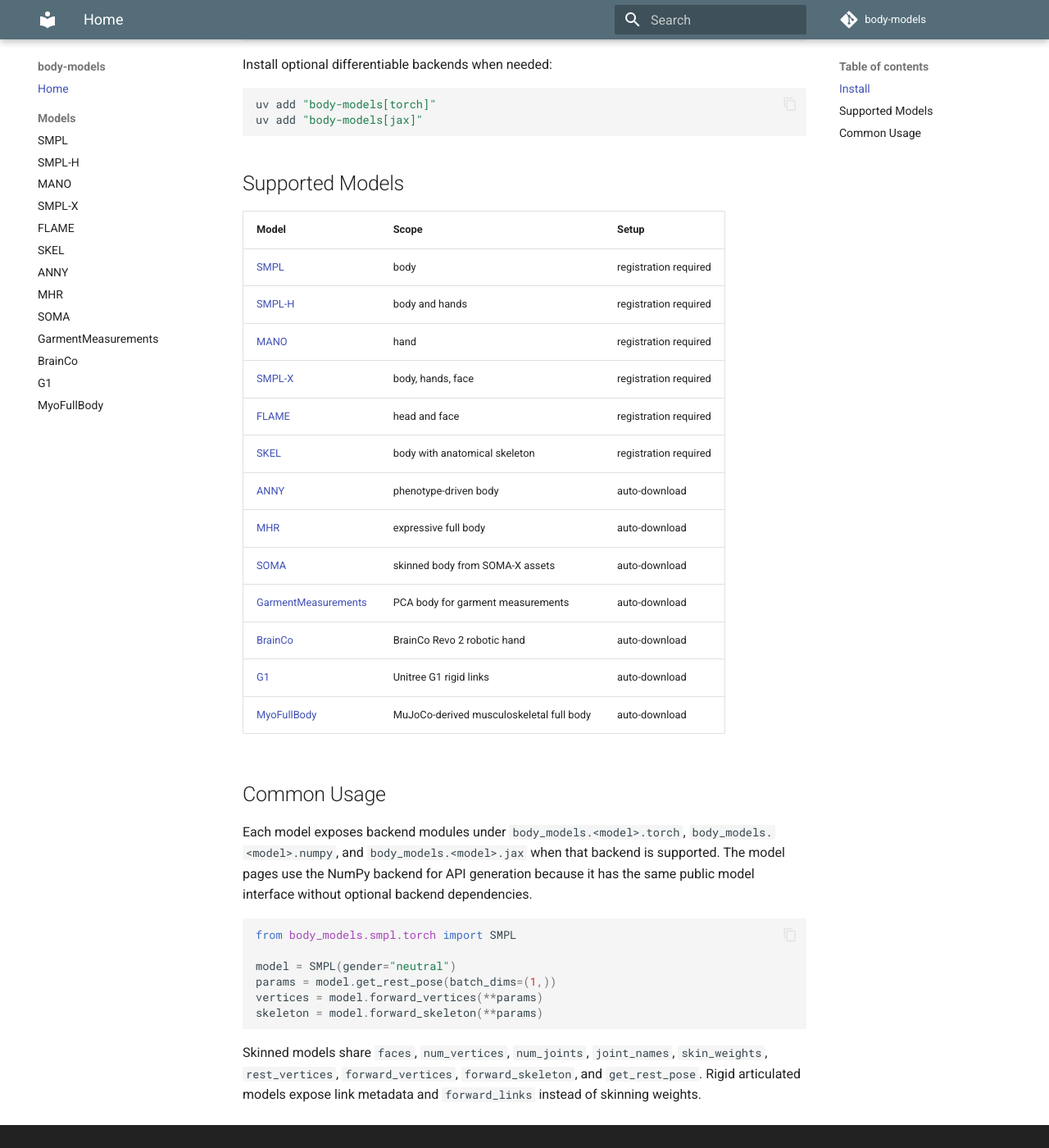
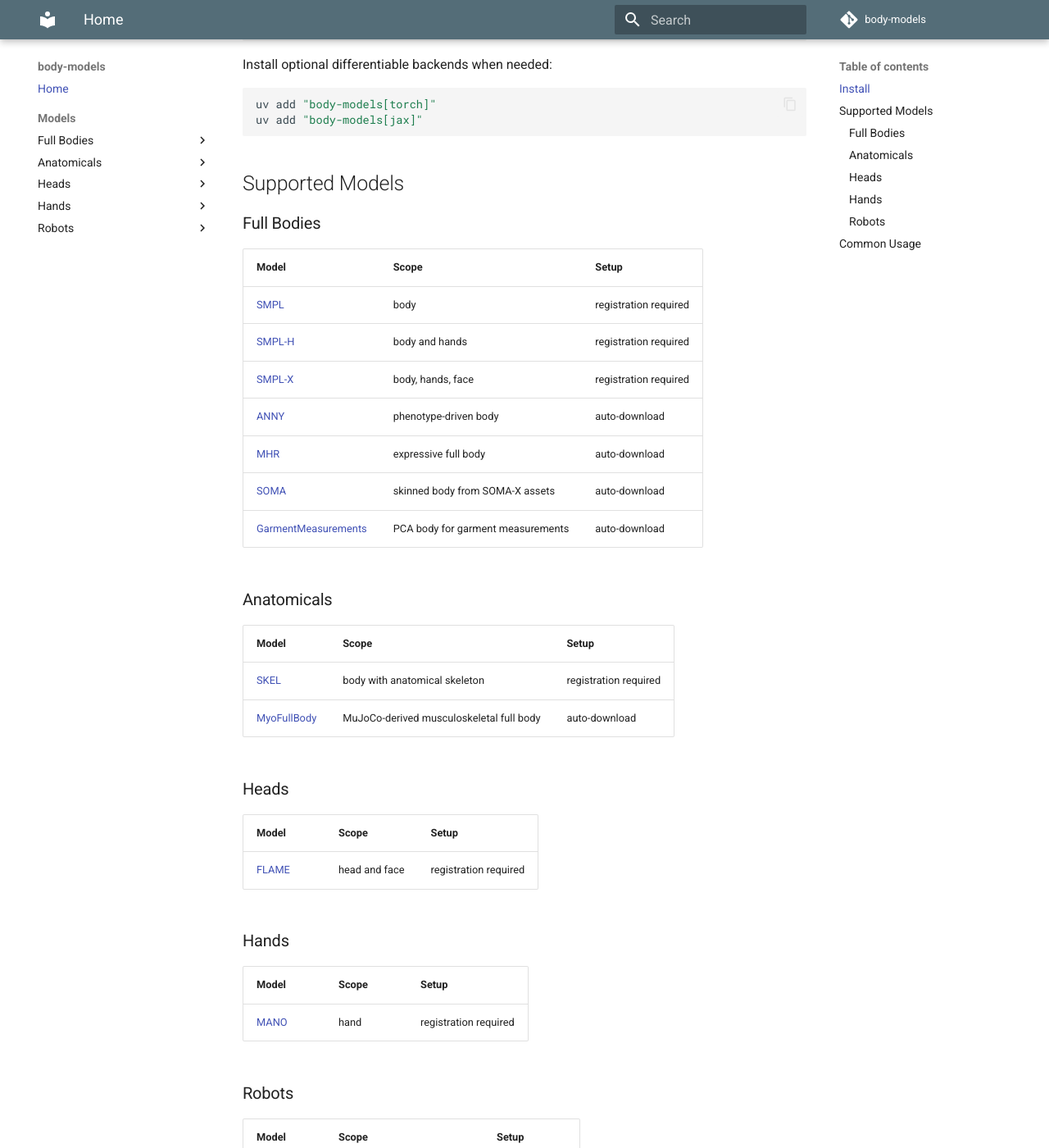
Before and after one commit to abcamiletto/body-models, an MkDocs documentation site: the page built from docs/index.md, in a window 1280 px wide and 1400 px high, scrolled down 312 px. Shown: the whole window at 82% size. Built offline with MkDocs 1.6.1 and Material for MkDocs 9.7.7, drawn with Linux system fonts in a browser that asks for light colours; comment, search, counter and statistics services are not loaded.

Commit message:
Group model docs by category

```diff
--- a/docs/index.md
+++ b/docs/index.md
@@ -17,21 +17,43 @@ uv add "body-models[jax]"
 
 ## Supported Models
 
+### Full Bodies
+
 | Model | Scope | Setup |
 | --- | --- | --- |
 | [SMPL](models/smpl.md) | body | registration required |
 | [SMPL-H](models/smplh.md) | body and hands | registration required |
-| [MANO](models/mano.md) | hand | registration required |
 | [SMPL-X](models/smplx.md) | body, hands, face | registration required |
-| [FLAME](models/flame.md) | head and face | registration required |
-| [SKEL](models/skel.md) | body with anatomical skeleton | registration required |
 | [ANNY](models/anny.md) | phenotype-driven body | auto-download |
 | [MHR](models/mhr.md) | expressive full body | auto-download |
 | [SOMA](models/soma.md) | skinned body from SOMA-X assets | auto-download |
 | [GarmentMeasurements](models/garment-measurements.md) | PCA body for garment measurements | auto-download |
+
+### Anatomicals
+
+| Model | Scope | Setup |
+| --- | --- | --- |
+| [SKEL](models/skel.md) | body with anatomical skeleton | registration required |
+| [MyoFullBody](models/myofullbody.md) | MuJoCo-derived musculoskeletal full body | auto-download |
+
+### Heads
+
+| Model | Scope | Setup |
+| --- | --- | --- |
+| [FLAME](models/flame.md) | head and face | registration required |
+
+### Hands
+
+| Model | Scope | Setup |
+| --- | --- | --- |
+| [MANO](models/mano.md) | hand | registration required |
+
+### Robots
+
+| Model | Scope | Setup |
+| --- | --- | --- |
 | [BrainCo](models/brainco.md) | BrainCo Revo 2 robotic hand | auto-download |
 | [G1](models/g1.md) | Unitree G1 rigid links | auto-download |
-| [MyoFullBody](models/myofullbody.md) | MuJoCo-derived musculoskeletal full body | auto-download |
 
 ## Common Usage
 
--- a/mkdocs.yml
+++ b/mkdocs.yml
@@ -55,18 +55,23 @@ markdown_extensions:
 nav:
   - Home: index.md
   - Models:
-      - SMPL: models/smpl.md
-      - SMPL-H: models/smplh.md
-      - MANO: models/mano.md
-      - SMPL-X: models/smplx.md
-      - FLAME: models/flame.md
-      - SKEL: models/skel.md
-      - ANNY: models/anny.md
-      - MHR: models/mhr.md
-      - SOMA: models/soma.md
-      - GarmentMeasurements: models/garment-measurements.md
-      - BrainCo: models/brainco.md
-      - G1: models/g1.md
-      - MyoFullBody: models/myofullbody.md
+      - Full Bodies:
+          - SMPL: models/smpl.md
+          - SMPL-H: models/smplh.md
+          - SMPL-X: models/smplx.md
+          - ANNY: models/anny.md
+          - MHR: models/mhr.md
+          - SOMA: models/soma.md
+          - GarmentMeasurements: models/garment-measurements.md
+      - Anatomicals:
+          - SKEL: models/skel.md
+          - MyoFullBody: models/myofullbody.md
+      - Heads:
+          - FLAME: models/flame.md
+      - Hands:
+          - MANO: models/mano.md
+      - Robots:
+          - BrainCo: models/brainco.md
+          - G1: models/g1.md
 
 strict: true
```
